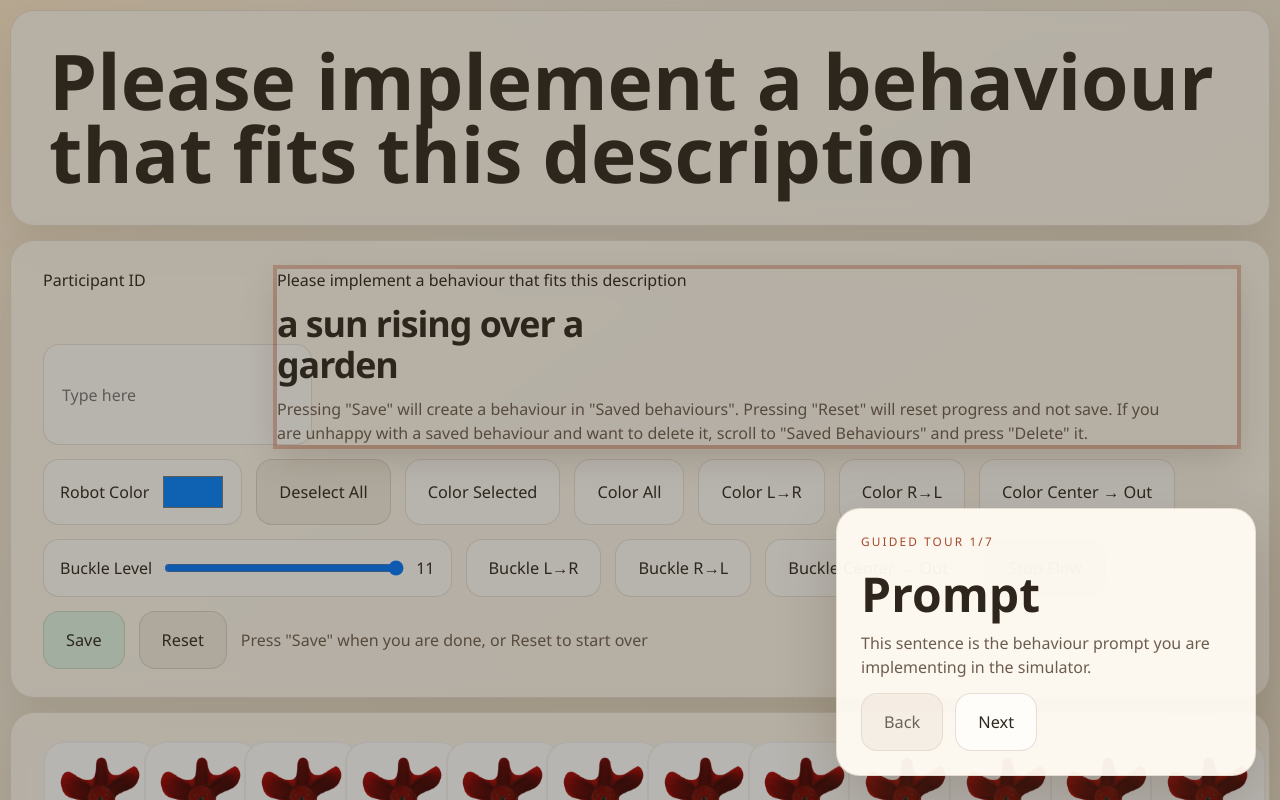
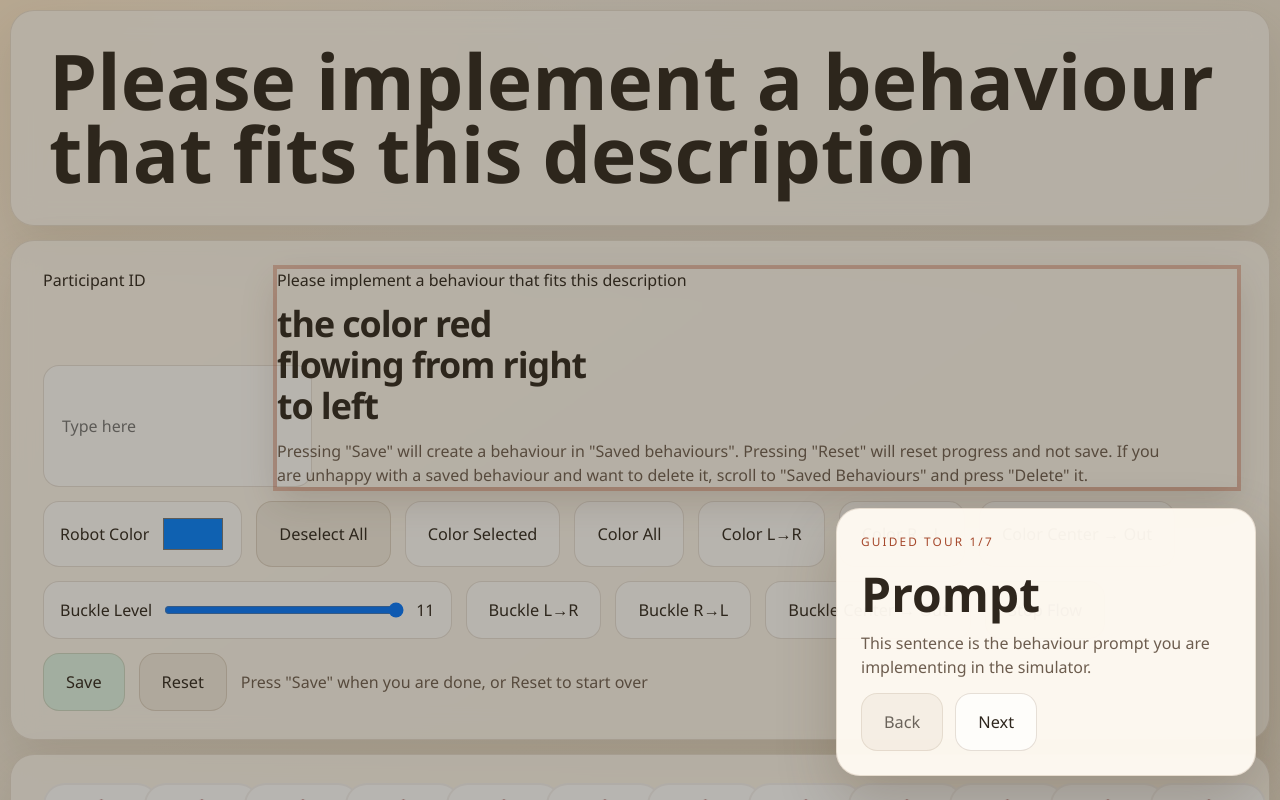
Before and after one commit to MerihanAlhafnawi/SwarmGardenSimulator, a Next.js app: page /implement in a window 1280 px wide. Shown: the top 800 px of the page. Built offline with nearby package versions, Linux system fonts and the light colour scheme; no server answers.

Commit message:
Add second prompt implementation step and center-out rainbow

```diff
--- /dev/null
+++ b/src/app/implement-two/page.tsx
@@ -0,0 +1,5 @@
+import SwarmApplication from "@/components/SwarmApplication";
+
+export default function ImplementTwoPage() {
+  return <SwarmApplication mode="prompt" promptText="a sun rising over a garden" />;
+}
--- a/src/app/implement/page.tsx
+++ b/src/app/implement/page.tsx
@@ -1,5 +1,11 @@
 import SwarmApplication from "@/components/SwarmApplication";
 
 export default function ImplementPage() {
-  return <SwarmApplication mode="prompt" />;
+  return (
+    <SwarmApplication
+      mode="prompt"
+      promptText="the color red flowing from right to left"
+      promptNextHref="/implement-two"
+    />
+  );
 }
--- a/src/components/SwarmApplication.tsx
+++ b/src/components/SwarmApplication.tsx
@@ -27,7 +27,6 @@ const START_OFFSET = 1000;
 const BUCKLE_DURATION = 10000;
 const BUCKLE_STEP_DELAY = 100;
 const REPLAY_STEP_DELAY = 2000;
-const SIMULATION_PROMPT = "a sun rising over a garden";
 const DEFAULT_STATUS_MESSAGE = 'Press "Save" when you are done, or Reset to start over';
 const SAVED_TRANSITION_MESSAGE =
   "Thank you, your behaviour has been saved. Click Next to continue to the next step, or Cancel if you would like to revise your current behaviour (which you can find under Saved behaviours).";
@@ -184,9 +183,13 @@ const getPlaybackStepLabel = (action: string) => {
 export default function SwarmApplication({
   forceTour = false,
   mode = "design",
+  promptText = "a sun rising over a garden",
+  promptNextHref = "/simulation-prepare",
 }: {
   forceTour?: boolean;
   mode?: "design" | "prompt";
+  promptText?: string;
+  promptNextHref?: string;
 }) {
   const router = useRouter();
   const [cells, setCells] = useState<Cell[][]>(() => createGrid());
@@ -549,7 +552,7 @@ export default function SwarmApplication({
       return false;
     }
 
-    const description = mode === "prompt" ? SIMULATION_PROMPT : recordingNotes.trim();
+    const description = mode === "prompt" ? promptText : recordingNotes.trim();
     if (mode === "design" && !description) {
       window.alert("Please describe a behaviour before saving.");
       setSaveState("Add a behaviour description before saving");
@@ -717,7 +720,7 @@ export default function SwarmApplication({
 
   const proceedFromSavedTransition = () => {
     setTransitionMessage("");
-    router.push(buildStudyHref("/simulation-prepare", studyContext));
+    router.push(buildStudyHref(promptNextHref, studyContext));
   };
 
   const cancelSavedTransition = () => {
@@ -732,7 +735,7 @@ export default function SwarmApplication({
       return;
     }
 
-    router.push(buildStudyHref("/simulation-prepare", studyContext));
+    router.push(buildStudyHref(promptNextHref, studyContext));
   };
 
   return (
@@ -777,7 +780,7 @@ export default function SwarmApplication({
           {mode === "prompt" ? (
             <div className={`field field-wide prompt-panel ${getTourClass("prompt-panel")}`} data-tour-id="prompt-panel">
               <span>Please implement a behaviour that fits this description</span>
-              <p className="prompt-text">{SIMULATION_PROMPT}</p>
+              <p className="prompt-text">{promptText}</p>
               <p className="implement-note">
                 Pressing &quot;Save&quot; will create a behaviour in &quot;Saved behaviours&quot;. Pressing
                 &quot;Reset&quot; will reset progress and not save. If you are unhappy with a saved behaviour
```
Also changed, not shown: src/components/BehaviourDescriptionStep.tsx (+5 -3 lines).
